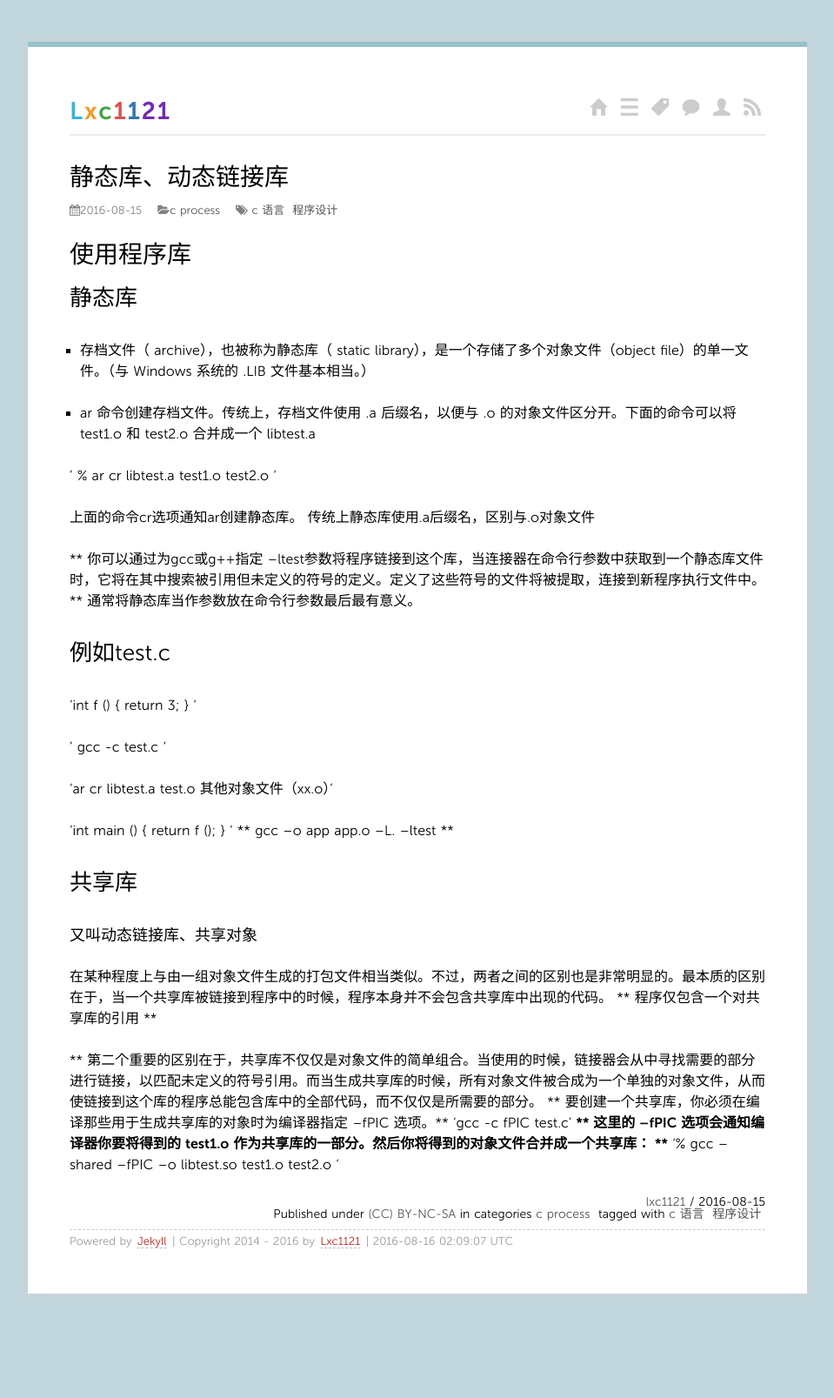
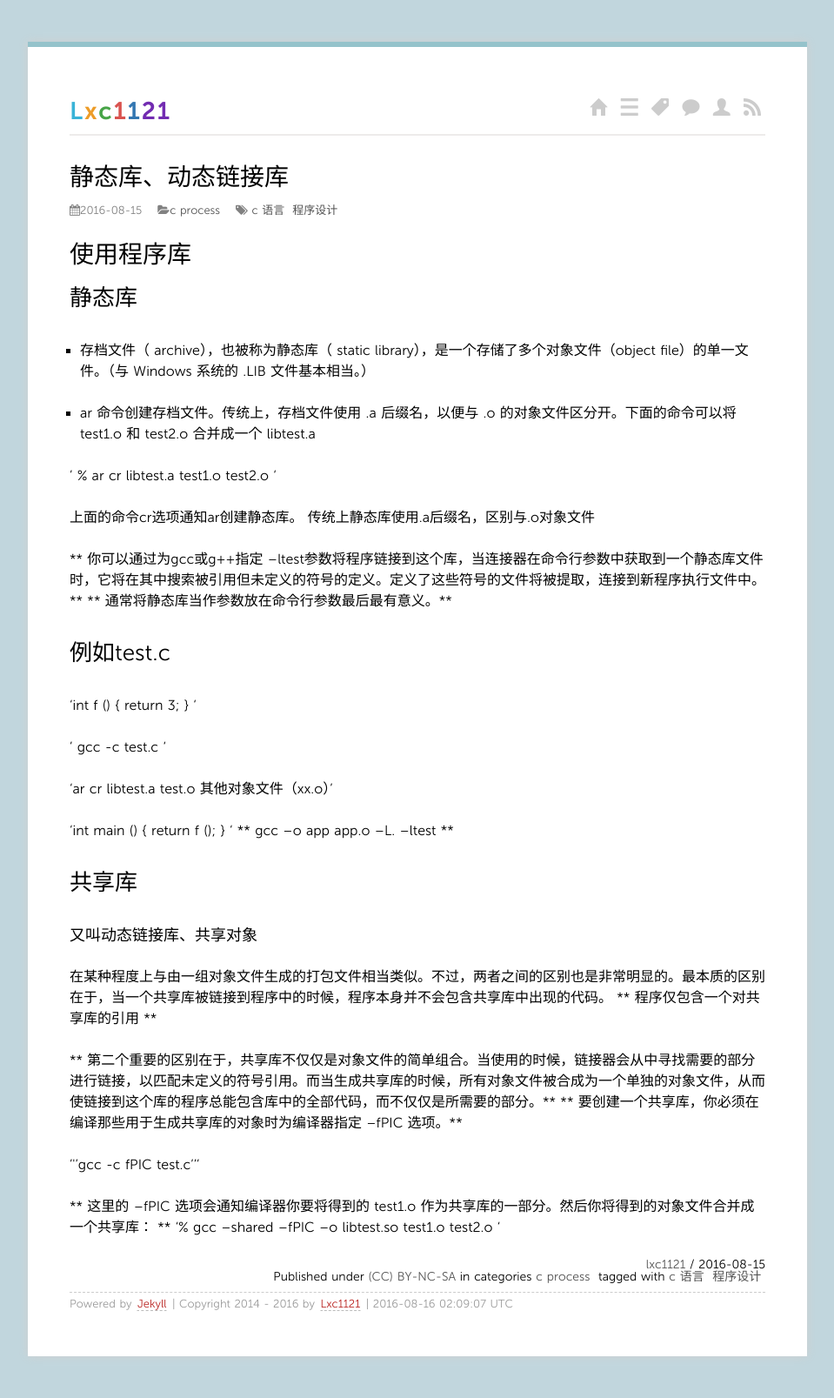
Before and after one commit to lxc1121/lxc1121.github.io, a Jekyll site: the page built from _posts/2016/2016-08-15-sharelib.md, in a window 1280 px wide. Shown: the whole page at 87% size, without its empty margins (160-1119 px from the left). Built offline with Jekyll 4.4.1, drawn with Linux system fonts in a browser that asks for light colours; nearby versions of some CDN libraries; comment, search, counter and statistics services are not loaded; before the commit the page ends 1535 px from its top, so only the background shows below that.

Commit message:
change md files

```diff
--- a/_posts/2016/2016-08-15-sharelib.md
+++ b/_posts/2016/2016-08-15-sharelib.md
@@ -20,8 +20,8 @@ tags:
 上面的命令cr选项通知ar创建静态库。
 传统上静态库使用.a后缀名，区别与.o对象文件
 
-** 你可以通过为gcc或g++指定 –ltest参数将程序链接到这个库，当连接器在命令行参数中获取到一个静态库文件时，它将在其中搜索被引用但未定义的符号的定义。定义了这些符号的文件将被提取，连接到新程序执行文件中。
-** 通常将静态库当作参数放在命令行参数最后最有意义。
+** 你可以通过为gcc或g++指定 –ltest参数将程序链接到这个库，当连接器在命令行参数中获取到一个静态库文件时，它将在其中搜索被引用但未定义的符号的定义。定义了这些符号的文件将被提取，连接到新程序执行文件中。**
+** 通常将静态库当作参数放在命令行参数最后最有意义。**
 
 ## 例如test.c
 
@@ -49,8 +49,10 @@ tags:
 在某种程度上与由一组对象文件生成的打包文件相当类似。不过，两者之间的区别也是非常明显的。最本质的区别在于，当一个共享库被链接到程序中的时候，程序本身并不会包含共享库中出现的代码。
 ** 程序仅包含一个对共享库的引用 **
 
-** 第二个重要的区别在于，共享库不仅仅是对象文件的简单组合。当使用的时候，链接器会从中寻找需要的部分进行链接，以匹配未定义的符号引用。而当生成共享库的时候，所有对象文件被合成为一个单独的对象文件，从而使链接到这个库的程序总能包含库中的全部代码，而不仅仅是所需要的部分。
+** 第二个重要的区别在于，共享库不仅仅是对象文件的简单组合。当使用的时候，链接器会从中寻找需要的部分进行链接，以匹配未定义的符号引用。而当生成共享库的时候，所有对象文件被合成为一个单独的对象文件，从而使链接到这个库的程序总能包含库中的全部代码，而不仅仅是所需要的部分。**
 ** 要创建一个共享库，你必须在编译那些用于生成共享库的对象时为编译器指定 –fPIC 选项。**
-'gcc -c fPIC test.c'
-**** 这里的 –fPIC 选项会通知编译器你要将得到的 test1.o 作为共享库的一部分。然后你将得到的对象文件合并成一个共享库： ****
+
+'''gcc -c fPIC test.c'''
+
+** 这里的 –fPIC 选项会通知编译器你要将得到的 test1.o 作为共享库的一部分。然后你将得到的对象文件合并成一个共享库： **
 '% gcc –shared –fPIC –o libtest.so test1.o test2.o '
```
